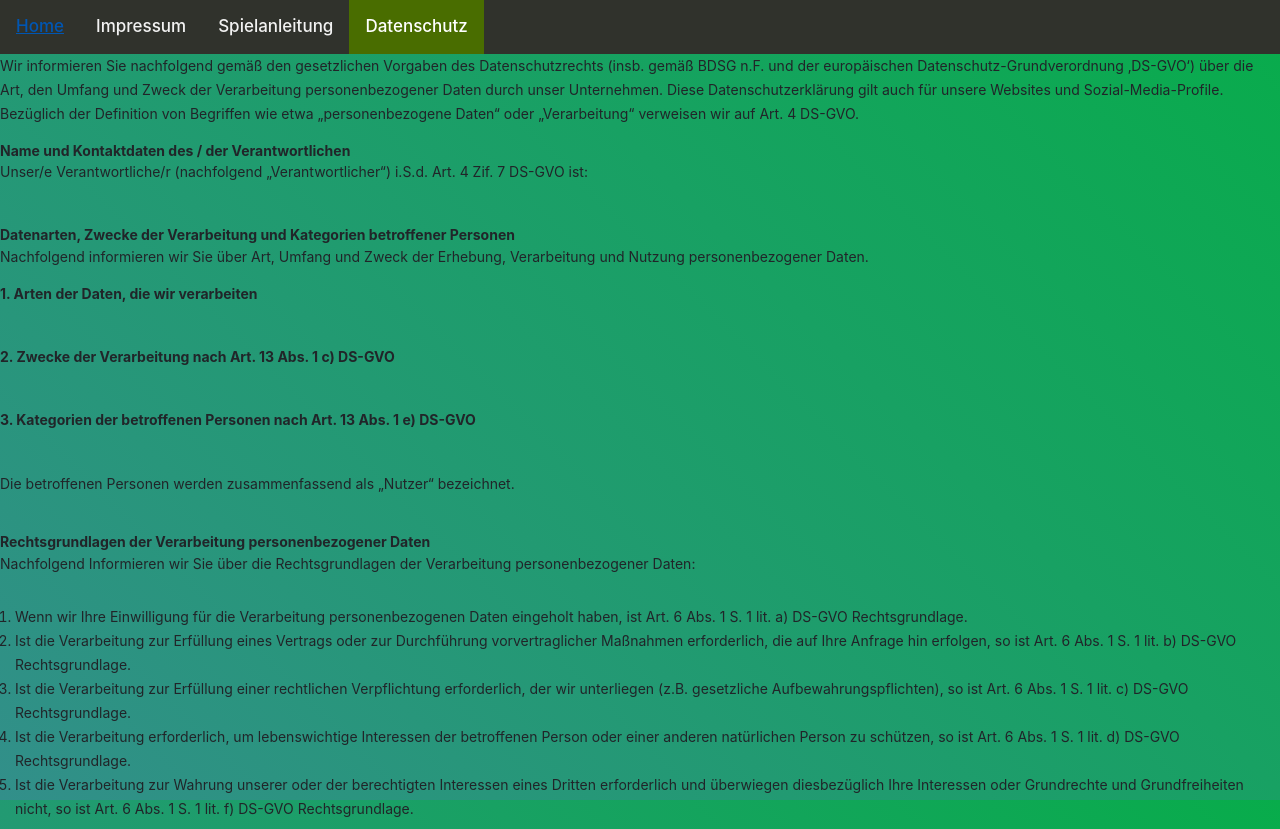
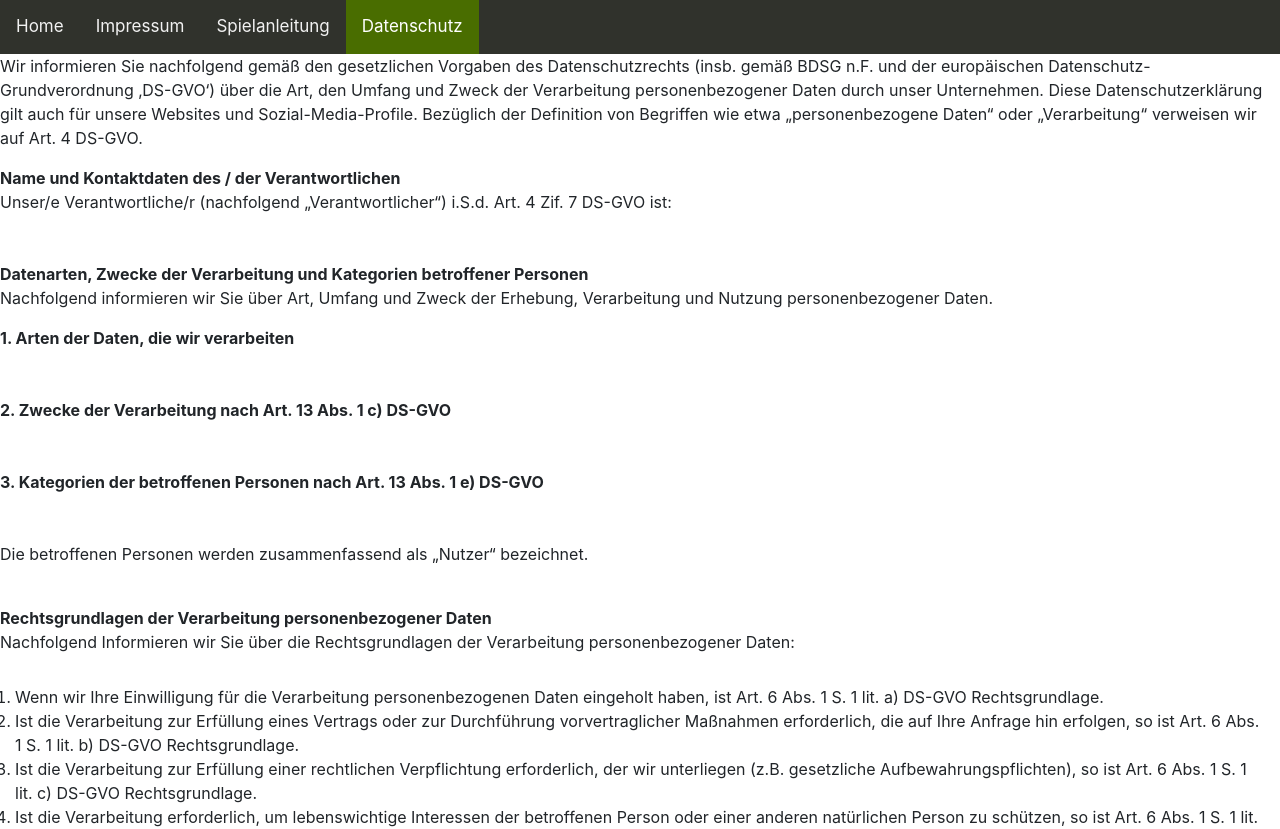
Before and after one commit to Henry241100/SWT, a plain HTML site: page frontend/Datenschutz.html in a window 1280 px wide. Shown: the top 829 px of the page. Drawn offline with nearby package versions, Linux system fonts and the light colour scheme.

Commit message:
Add files via upload

```diff
--- a/frontend/Datenschutz.html
+++ b/frontend/Datenschutz.html
@@ -2,17 +2,32 @@
 <html lang="en">
 <head>
   <meta charset="UTF-8">
-  <meta name="viewport" content="width=device-width, user-scalable=no">
- <!-- Material Design Lite -->
- <script src="https://code.getmdl.io/1.3.0/material.min.js"></script>
- <link rel="stylesheet" href="https://code.getmdl.io/1.3.0/material.indigo-pink.min.css">
- <!-- Material Design icon font -->
- <link rel="stylesheet" href="https://fonts.googleapis.com/icon?family=Material+Icons">
- <link rel="stylesheet" href="index.css">
+  <meta name="description" content="Ein Zwei Spieler Multiplayer Snake Spiel. Es ist sowohl auf dem PC, als auch auf mobilen Geräten spielbar">
   <title>MultiPlayer Snake</title>
   <link rel="stylesheet" href="https://stackpath.bootstrapcdn.com/bootstrap/4.5.0/css/bootstrap.min.css" integrity="sha384-9aIt2nRpC12Uk9gS9baDl411NQApFmC26EwAOH8WgZl5MYYxFfc+NcPb1dKGj7Sk" crossorigin="anonymous">
   <link rel="icon" type="image/x-icon" href="favicon.ico">
+   <meta name="viewport" content="width=device-width">
+<style>
 
+  .topnav {
+    overflow: hidden;
+    background-color: #30322c;
+  }
+
+  .topnav a {
+    float: left;
+    color: #f2f2f2;
+    text-align: center;
+    padding: 14px 16px;
+    text-decoration: none;
+    font-size: 17px;
+  }
+
+  .topnav a.active {
+    background-color: #496d00;
+    color: white;
+  }
+</style>
 
     </head>
     <body>
--- a/frontend/index.css
+++ b/frontend/index.css
@@ -22,11 +22,7 @@ body {
     font-size: 17px;
   }
 
-  .spacer
-{
-    width: 100%;
-    height: 100px;
-}
+
 
   .topnav a.active {
     background-color: #496d00;
--- a/frontend/index.js
+++ b/frontend/index.js
@@ -1,4 +1,4 @@
-const BG_COLOUR = 'black';
+const BG_COLOUR = 'white';
 const BG_BORDER = 'black';
 const SNAKE_COLOUR = 'darkblue';
 const SNAKE_BORDER = 'darkblue';
```
Also changed, not shown: frontend/Impressum.html (+4 -7 lines), frontend/Spielanleitung.html (+4 -12 lines), 1 other file.
